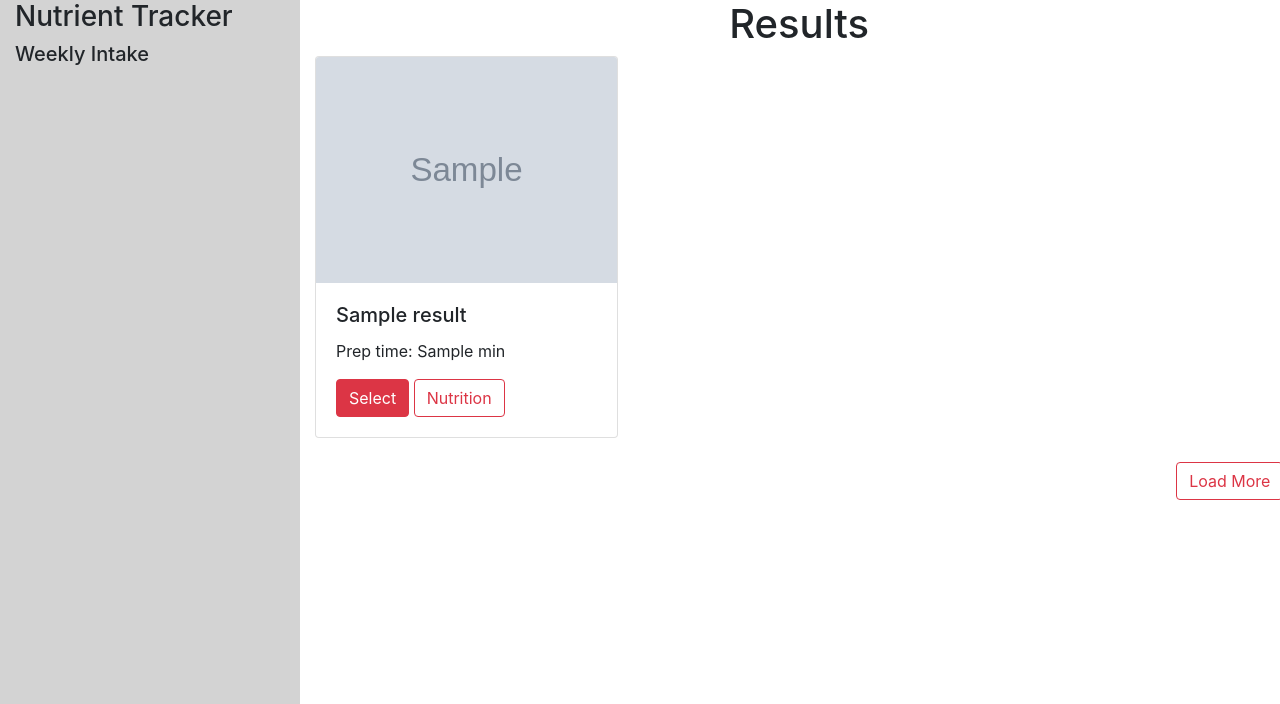
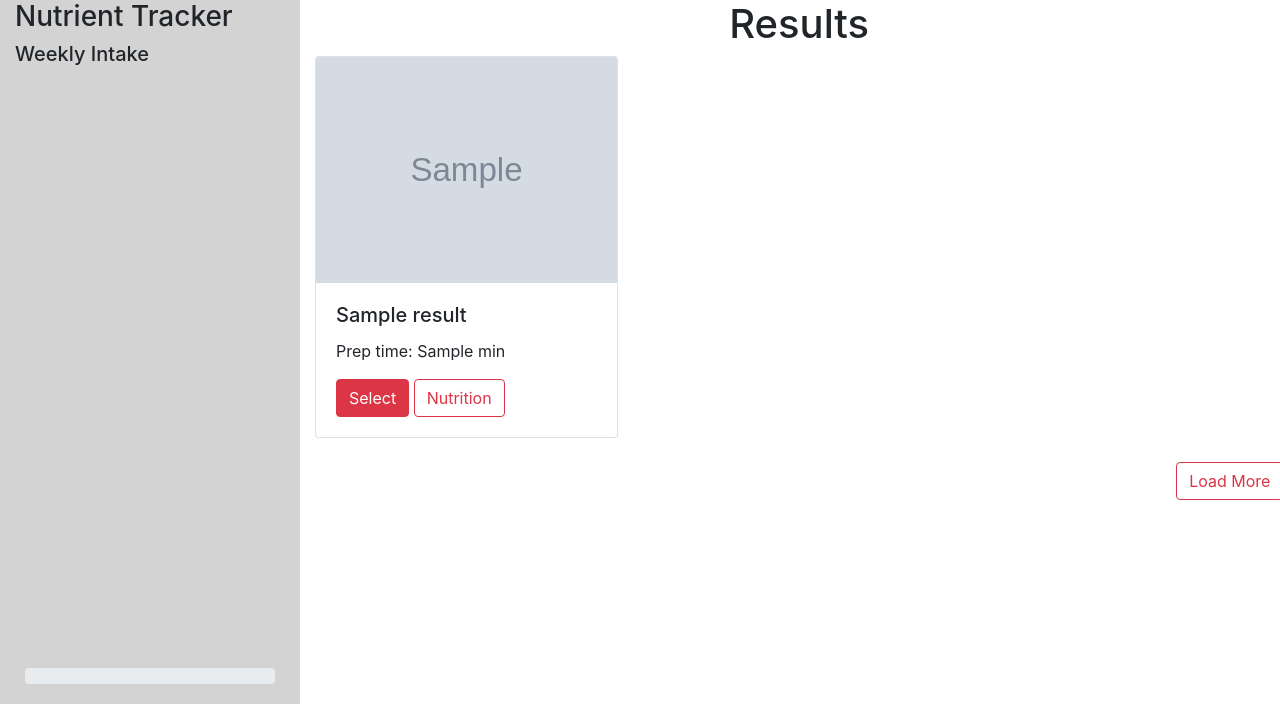
Before and after one commit to njgupta23/MealHub, a Flask app: template templates/results.html in a window 1280 px wide. Shown: the part 96-800 px from the top of the page. Run offline with Flask 2, Linux system fonts and the light colour scheme; the template is opened without the code that fills it: most values are stand-ins (such as "Sample title", 1, 10 or a date in 2020); grey boxes marked "Sample" are stand-in pictures; a map, chart or similar area stays blank; some libraries are stand-ins or nearby versions.

Commit message:
added recipe selection progress bar

```diff
--- a/server.py
+++ b/server.py
@@ -282,127 +282,127 @@ def process_search():
     # number = 12 / len(cuisines)    # to accomodate for 1-3 cuisine inputs
     raw_results = []    # a list of recipe dicts with all cuisines
 
-    for cuisine in cuisines:
-        response = make_recipe_search_request(cuisine, exclude, intolerant_str)
-        print "THIS IS THE RESPONSE: {}".format(response)
-        raw_results.extend(response)
+    # for cuisine in cuisines:
+    #     response = make_recipe_search_request(cuisine, exclude, intolerant_str)
+    #     print "THIS IS THE RESPONSE: {}".format(response)
+    #     raw_results.extend(response)
 
-    results, remainder = choose_rand_results(raw_results)
-    print "THIS IS RESULTS: {}".format(results)
-    print "THIS IS REMAINDER: {}".format(remainder)
+    # results, remainder = choose_rand_results(raw_results)
+    # print "THIS IS RESULTS: {}".format(results)
+    # print "THIS IS REMAINDER: {}".format(remainder)
 
-    # if remainder == 0, do not show MORE button
+    # # if remainder == 0, do not show MORE button
 
-    ids = ""
-    for result in results:
-        recipe_id = str(result["id"])
-        ids += recipe_id + ","
+    # ids = ""
+    # for result in results:
+    #     recipe_id = str(result["id"])
+    #     ids += recipe_id + ","
 
-    nutrition = make_nutrition_info_request(ids)
+    # nutrition = make_nutrition_info_request(ids)
 
-    for i in range(len(results)):    # nutrition.body is a list of info for each result
-        results[i]["nutrition"] = nutrition.body[i]["nutrition"]["nutrients"]    # this is a list of dicts
-        results[i]["url"] = nutrition.body[i]["sourceUrl"]
-        if "image" in nutrition.body[i]:
-            results[i]["image"] = nutrition.body[i]["image"]
-        else:
-            results[i]["image"] = "/static/tomato.jpg"
+    # for i in range(len(results)):    # nutrition.body is a list of info for each result
+    #     results[i]["nutrition"] = nutrition.body[i]["nutrition"]["nutrients"]    # this is a list of dicts
+    #     results[i]["url"] = nutrition.body[i]["sourceUrl"]
+    #     if "image" in nutrition.body[i]:
+    #         results[i]["image"] = nutrition.body[i]["image"]
+    #     else:
+    #         results[i]["image"] = "/static/tomato.jpg"
 
     ####### MOCK RESULTS DICT FOR TESTING #########
 
-    # mock_results = [{
-    #     "id": 479101,
-    #     "url": "http://feedmephoebe.com/2013/11/job-food52s-pan-roasted-cauliflower/",
-    #     "image": "https://spoonacular.com/recipeImages/479101-556x370.jpg",
-    #     "title": "On the Job: Pan Roasted Cauliflower From Food52",
-    #     "readyInMinutes": 20,
-    #     "nutrition": [{0: "blah"}, {"title": "Fat", "percentOfDailyNeeds": 40.32}, {0: "blah"}, {"title": "Carbohydrates", "percentOfDailyNeeds": 8.78}, {0: "blah"}, {0: "blah"}, {0: "blah"}, {"title": "Protein", "percentOfDailyNeeds": 14.42}]
-    # }, {
-    #     "id": 479101,
-    #     "url": "http://feedmephoebe.com/2013/11/job-food52s-pan-roasted-cauliflower/",
-    #     "image": "https://spoonacular.com/recipeImages/479101-556x370.jpg",
-    #     "title": "On the Job: Pan Roasted Cauliflower From Food52",
-    #     "readyInMinutes": 20,
-    #     "nutrition": [{0: "blah"}, {"title": "Fat", "percentOfDailyNeeds": 40.32}, {0: "blah"}, {"title": "Carbohydrates", "percentOfDailyNeeds": 8.78}, {0: "blah"}, {0: "blah"}, {0: "blah"}, {"title": "Protein", "percentOfDailyNeeds": 14.42}]
-    # }, {
-    #     "id": 479101,
-    #     "url": "http://feedmephoebe.com/2013/11/job-food52s-pan-roasted-cauliflower/",
-    #     "image": "https://spoonacular.com/recipeImages/479101-556x370.jpg",
-    #     "title": "On the Job: Pan Roasted Cauliflower From Food52",
-    #     "readyInMinutes": 20,
-    #     "nutrition": [{0: "blah"}, {"title": "Fat", "percentOfDailyNeeds": 40.32}, {0: "blah"}, {"title": "Carbohydrates", "percentOfDailyNeeds": 8.78}, {0: "blah"}, {0: "blah"}, {0: "blah"}, {"title": "Protein", "percentOfDailyNeeds": 14.42}]
-    # }, {
-    #     "id": 479101,
-    #     "url": "http://feedmephoebe.com/2013/11/job-food52s-pan-roasted-cauliflower/",
-    #     "image": "https://spoonacular.com/recipeImages/479101-556x370.jpg",
-    #     "title": "On the Job: Pan Roasted Cauliflower From Food52",
-    #     "readyInMinutes": 20,
-    #     "nutrition": [{0: "blah"}, {"title": "Fat", "percentOfDailyNeeds": 40.32}, {0: "blah"}, {"title": "Carbohydrates", "percentOfDailyNeeds": 8.78}, {0: "blah"}, {0: "blah"}, {0: "blah"}, {"title": "Protein", "percentOfDailyNeeds": 14.42}]
-    # }, {
-    #     "id": 479101,
-    #     "url": "http://feedmephoebe.com/2013/11/job-food52s-pan-roasted-cauliflower/",
-    #     "image": "https://spoonacular.com/recipeImages/479101-556x370.jpg",
-    #     "title": "On the Job: Pan Roasted Cauliflower From Food52",
-    #     "readyInMinutes": 20,
-    #     "nutrition": [{0: "blah"}, {"title": "Fat", "percentOfDailyNeeds": 40.32}, {0: "blah"}, {"title": "Carbohydrates", "percentOfDailyNeeds": 8.78}, {0: "blah"}, {0: "blah"}, {0: "blah"}, {"title": "Protein", "percentOfDailyNeeds": 14.42}]
-    # }, {
-    #     "id": 479101,
-    #     "url": "http://feedmephoebe.com/2013/11/job-food52s-pan-roasted-cauliflower/",
-    #     "image": "https://spoonacular.com/recipeImages/479101-556x370.jpg",
-    #     "title": "On the Job: Pan Roasted Cauliflower From Food52",
-    #     "readyInMinutes": 20,
-    #     "nutrition": [{0: "blah"}, {"title": "Fat", "percentOfDailyNeeds": 40.32}, {0: "blah"}, {"title": "Carbohydrates", "percentOfDailyNeeds": 8.78}, {0: "blah"}, {0: "blah"}, {0: "blah"}, {"title": "Protein", "percentOfDailyNeeds": 14.42}]
-    # }, {
-    #     "id": 479101,
-    #     "url": "http://feedmephoebe.com/2013/11/job-food52s-pan-roasted-cauliflower/",
-    #     "image": "https://spoonacular.com/recipeImages/479101-556x370.jpg",
-    #     "title": "On the Job: Pan Roasted Cauliflower From Food52",
-    #     "readyInMinutes": 20,
-    #     "nutrition": [{0: "blah"}, {"title": "Fat", "percentOfDailyNeeds": 40.32}, {0: "blah"}, {"title": "Carbohydrates", "percentOfDailyNeeds": 8.78}, {0: "blah"}, {0: "blah"}, {0: "blah"}, {"title": "Protein", "percentOfDailyNeeds": 14.42}]
-    # }, {
-    #     "id": 479101,
-    #     "url": "http://feedmephoebe.com/2013/11/job-food52s-pan-roasted-cauliflower/",
-    #     "image": "https://spoonacular.com/recipeImages/479101-556x370.jpg",
-    #     "title": "On the Job: Pan Roasted Cauliflower From Food52",
-    #     "readyInMinutes": 20,
-    #     "nutrition": [{0: "blah"}, {"title": "Fat", "percentOfDailyNeeds": 40.32}, {0: "blah"}, {"title": "Carbohydrates", "percentOfDailyNeeds": 8.78}, {0: "blah"}, {0: "blah"}, {0: "blah"}, {"title": "Protein", "percentOfDailyNeeds": 14.42}]
-    # }, {
-    #     "id": 479101,
-    #     "url": "http://feedmephoebe.com/2013/11/job-food52s-pan-roasted-cauliflower/",
-    #     "image": "https://spoonacular.com/recipeImages/479101-556x370.jpg",
-    #     "title": "On the Job: Pan Roasted Cauliflower From Food52",
-    #     "readyInMinutes": 20,
-    #     "nutrition": [{0: "blah"}, {"title": "Fat", "percentOfDailyNeeds": 40.32}, {0: "blah"}, {"title": "Carbohydrates", "percentOfDailyNeeds": 8.78}, {0: "blah"}, {0: "blah"}, {0: "blah"}, {"title": "Protein", "percentOfDailyNeeds": 14.42}]
-    # }, {
-    #     "id": 479101,
-    #     "url": "http://feedmephoebe.com/2013/11/job-food52s-pan-roasted-cauliflower/",
-    #     "image": "https://spoonacular.com/recipeImages/479101-556x370.jpg",
-    #     "title": "On the Job: Pan Roasted Cauliflower From Food52",
-    #     "readyInMinutes": 20,
-    #     "nutrition": [{0: "blah"}, {"title": "Fat", "percentOfDailyNeeds": 40.32}, {0: "blah"}, {"title": "Carbohydrates", "percentOfDailyNeeds": 8.78}, {0: "blah"}, {0: "blah"}, {0: "blah"}, {"title": "Protein", "percentOfDailyNeeds": 14.42}]
-    # }, {
-    #     "id": 479101,
-    #     "url": "http://feedmephoebe.com/2013/11/job-food52s-pan-roasted-cauliflower/",
-    #     "image": "https://spoonacular.com/recipeImages/479101-556x370.jpg",
-    #     "title": "On the Job: Pan Roasted Cauliflower From Food52",
-    #     "readyInMinutes": 20,
-    #     "nutrition": [{0: "blah"}, {"title": "Fat", "percentOfDailyNeeds": 40.32}, {0: "blah"}, {"title": "Carbohydrates", "percentOfDailyNeeds": 8.78}, {0: "blah"}, {0: "blah"}, {0: "blah"}, {"title": "Protein", "percentOfDailyNeeds": 14.42}]
-    # }, {
-    #     "id": 479101,
-    #     "url": "http://feedmephoebe.com/2013/11/job-food52s-pan-roasted-cauliflower/",
-    #     "image": "https://spoonacular.com/recipeImages/479101-556x370.jpg",
-    #     "title": "On the Job: Pan Roasted Cauliflower From Food52",
-    #     "readyInMinutes": 20,
-    #     "nutrition": [{0: "blah"}, {"title": "Fat", "percentOfDailyNeeds": 40.32}, {0: "blah"}, {"title": "Carbohydrates", "percentOfDailyNeeds": 8.78}, {0: "blah"}, {0: "blah"}, {0: "blah"}, {"title": "Protein", "percentOfDailyNeeds": 14.42}]
-    # }
-    # ]
+    mock_results = [{
+        "id": 479101,
+        "url": "http://feedmephoebe.com/2013/11/job-food52s-pan-roasted-cauliflower/",
+        "image": "https://spoonacular.com/recipeImages/479101-556x370.jpg",
+        "title": "On the Job: Pan Roasted Cauliflower From Food52",
+        "readyInMinutes": 20,
+        "nutrition": [{0: "blah"}, {"title": "Fat", "percentOfDailyNeeds": 40.32}, {0: "blah"}, {"title": "Carbohydrates", "percentOfDailyNeeds": 8.78}, {0: "blah"}, {0: "blah"}, {0: "blah"}, {"title": "Protein", "percentOfDailyNeeds": 14.42}]
+    }, {
+        "id": 479101,
+        "url": "http://feedmephoebe.com/2013/11/job-food52s-pan-roasted-cauliflower/",
+        "image": "https://spoonacular.com/recipeImages/479101-556x370.jpg",
+        "title": "On the Job: Pan Roasted Cauliflower From Food52",
+        "readyInMinutes": 20,
+        "nutrition": [{0: "blah"}, {"title": "Fat", "percentOfDailyNeeds": 40.32}, {0: "blah"}, {"title": "Carbohydrates", "percentOfDailyNeeds": 8.78}, {0: "blah"}, {0: "blah"}, {0: "blah"}, {"title": "Protein", "percentOfDailyNeeds": 14.42}]
+    }, {
+        "id": 479101,
+        "url": "http://feedmephoebe.com/2013/11/job-food52s-pan-roasted-cauliflower/",
+        "image": "https://spoonacular.com/recipeImages/479101-556x370.jpg",
+        "title": "On the Job: Pan Roasted Cauliflower From Food52",
+        "readyInMinutes": 20,
+        "nutrition": [{0: "blah"}, {"title": "Fat", "percentOfDailyNeeds": 40.32}, {0: "blah"}, {"title": "Carbohydrates", "percentOfDailyNeeds": 8.78}, {0: "blah"}, {0: "blah"}, {0: "blah"}, {"title": "Protein", "percentOfDailyNeeds": 14.42}]
+    }, {
+        "id": 479101,
+        "url": "http://feedmephoebe.com/2013/11/job-food52s-pan-roasted-cauliflower/",
+        "image": "https://spoonacular.com/recipeImages/479101-556x370.jpg",
+        "title": "On the Job: Pan Roasted Cauliflower From Food52",
+        "readyInMinutes": 20,
+        "nutrition": [{0: "blah"}, {"title": "Fat", "percentOfDailyNeeds": 40.32}, {0: "blah"}, {"title": "Carbohydrates", "percentOfDailyNeeds": 8.78}, {0: "blah"}, {0: "blah"}, {0: "blah"}, {"title": "Protein", "percentOfDailyNeeds": 14.42}]
+    }, {
+        "id": 479101,
+        "url": "http://feedmephoebe.com/2013/11/job-food52s-pan-roasted-cauliflower/",
+        "image": "https://spoonacular.com/recipeImages/479101-556x370.jpg",
+        "title": "On the Job: Pan Roasted Cauliflower From Food52",
+        "readyInMinutes": 20,
+        "nutrition": [{0: "blah"}, {"title": "Fat", "percentOfDailyNeeds": 40.32}, {0: "blah"}, {"title": "Carbohydrates", "percentOfDailyNeeds": 8.78}, {0: "blah"}, {0: "blah"}, {0: "blah"}, {"title": "Protein", "percentOfDailyNeeds": 14.42}]
+    }, {
+        "id": 479101,
+        "url": "http://feedmephoebe.com/2013/11/job-food52s-pan-roasted-cauliflower/",
+        "image": "https://spoonacular.com/recipeImages/479101-556x370.jpg",
+        "title": "On the Job: Pan Roasted Cauliflower From Food52",
+        "readyInMinutes": 20,
+        "nutrition": [{0: "blah"}, {"title": "Fat", "percentOfDailyNeeds": 40.32}, {0: "blah"}, {"title": "Carbohydrates", "percentOfDailyNeeds": 8.78}, {0: "blah"}, {0: "blah"}, {0: "blah"}, {"title": "Protein", "percentOfDailyNeeds": 14.42}]
+    }, {
+        "id": 479101,
+        "url": "http://feedmephoebe.com/2013/11/job-food52s-pan-roasted-cauliflower/",
+        "image": "https://spoonacular.com/recipeImages/479101-556x370.jpg",
+        "title": "On the Job: Pan Roasted Cauliflower From Food52",
+        "readyInMinutes": 20,
+        "nutrition": [{0: "blah"}, {"title": "Fat", "percentOfDailyNeeds": 40.32}, {0: "blah"}, {"title": "Carbohydrates", "percentOfDailyNeeds": 8.78}, {0: "blah"}, {0: "blah"}, {0: "blah"}, {"title": "Protein", "percentOfDailyNeeds": 14.42}]
+    }, {
+        "id": 479101,
+        "url": "http://feedmephoebe.com/2013/11/job-food52s-pan-roasted-cauliflower/",
+        "image": "https://spoonacular.com/recipeImages/479101-556x370.jpg",
+        "title": "On the Job: Pan Roasted Cauliflower From Food52",
+        "readyInMinutes": 20,
+        "nutrition": [{0: "blah"}, {"title": "Fat", "percentOfDailyNeeds": 40.32}, {0: "blah"}, {"title": "Carbohydrates", "percentOfDailyNeeds": 8.78}, {0: "blah"}, {0: "blah"}, {0: "blah"}, {"title": "Protein", "percentOfDailyNeeds": 14.42}]
+    }, {
+        "id": 479101,
+        "url": "http://feedmephoebe.com/2013/11/job-food52s-pan-roasted-cauliflower/",
+        "image": "https://spoonacular.com/recipeImages/479101-556x370.jpg",
+        "title": "On the Job: Pan Roasted Cauliflower From Food52",
+        "readyInMinutes": 20,
+        "nutrition": [{0: "blah"}, {"title": "Fat", "percentOfDailyNeeds": 40.32}, {0: "blah"}, {"title": "Carbohydrates", "percentOfDailyNeeds": 8.78}, {0: "blah"}, {0: "blah"}, {0: "blah"}, {"title": "Protein", "percentOfDailyNeeds": 14.42}]
+    }, {
+        "id": 479101,
+        "url": "http://feedmephoebe.com/2013/11/job-food52s-pan-roasted-cauliflower/",
+        "image": "https://spoonacular.com/recipeImages/479101-556x370.jpg",
+        "title": "On the Job: Pan Roasted Cauliflower From Food52",
+        "readyInMinutes": 20,
+        "nutrition": [{0: "blah"}, {"title": "Fat", "percentOfDailyNeeds": 40.32}, {0: "blah"}, {"title": "Carbohydrates", "percentOfDailyNeeds": 8.78}, {0: "blah"}, {0: "blah"}, {0: "blah"}, {"title": "Protein", "percentOfDailyNeeds": 14.42}]
+    }, {
+        "id": 479101,
+        "url": "http://feedmephoebe.com/2013/11/job-food52s-pan-roasted-cauliflower/",
+        "image": "https://spoonacular.com/recipeImages/479101-556x370.jpg",
+        "title": "On the Job: Pan Roasted Cauliflower From Food52",
+        "readyInMinutes": 20,
+        "nutrition": [{0: "blah"}, {"title": "Fat", "percentOfDailyNeeds": 40.32}, {0: "blah"}, {"title": "Carbohydrates", "percentOfDailyNeeds": 8.78}, {0: "blah"}, {0: "blah"}, {0: "blah"}, {"title": "Protein", "percentOfDailyNeeds": 14.42}]
+    }, {
+        "id": 479101,
+        "url": "http://feedmephoebe.com/2013/11/job-food52s-pan-roasted-cauliflower/",
+        "image": "https://spoonacular.com/recipeImages/479101-556x370.jpg",
+        "title": "On the Job: Pan Roasted Cauliflower From Food52",
+        "readyInMinutes": 20,
+        "nutrition": [{0: "blah"}, {"title": "Fat", "percentOfDailyNeeds": 40.32}, {0: "blah"}, {"title": "Carbohydrates", "percentOfDailyNeeds": 8.78}, {0: "blah"}, {0: "blah"}, {0: "blah"}, {"title": "Protein", "percentOfDailyNeeds": 14.42}]
+    }
+    ]
 
     return render_template("results.html",
                            start=start,
                            cuisines=cuisines,
                            exclude=exclude,
                            intolerant=intolerant,
-                           results=results,
+                           results=mock_results,
                            fname=user.fname)
 
 
@@ -553,7 +553,7 @@ def fat_data():
 
     if fat > 100:
         fat = 100
-        color = "#E04732"
+        color = "#CC0000"
 
     fat_dict = {
                 "labels": [
@@ -596,7 +596,7 @@ def carbs_data():
 
     if carbs > 100:
         carbs = 100
-        color = "#E04732"
+        color = "#CC0000"
 
     carbs_dict = {
                 "labels": [
@@ -639,7 +639,7 @@ def protein_data():
 
     if protein > 100:
         protein = 100
-        color = "#E04732"
+        color = "#CC0000"
 
     protein_dict = {
                 "labels": [
--- a/static/helper.js
+++ b/static/helper.js
@@ -40,13 +40,6 @@ function changeButton(evt) {
         carbsTotal += $(this).data("carbs");
         proteinTotal += $(this).data("protein");
 
-        // loop over HIDDEN_INPUTS
-        // if .attr("value","") is true: add buttonData and break
-        // else: continue
-        // for (let input in HIDDEN_INPUTS) {
-        //     if ()
-        // }
-
         for (let day in dataObj) {
             if (dataObj[day] === "") {
                 dataObj[day] = JSON.stringify(buttonData);
@@ -71,12 +64,14 @@ function changeButton(evt) {
         console.log("this is the counter after unsaving: " + COUNTER);
         }
 
-    if (5-COUNTER === 1) {
-        $(".results-msg").html("Select " + (5-COUNTER) + " more recipe");
-        }
+    if (COUNTER !== 0) {
+        $(".progress-bar").html(COUNTER + " of 5");
+    }
     else {
-        $(".results-msg").html("Select " + (5-COUNTER) + " more recipes");
-        }
+        $(".progress-bar").html("");
+    }
+    $(".progress-bar").css("width", COUNTER*20 + "%");
+    $(".progress-bar").attr("aria-valuenow", COUNTER*20);
 
     if (COUNTER === 5) {
         $("#create").css("visibility", "visible");
@@ -103,8 +98,7 @@ button.on('click',changeButton);
 let options = {
     legend: {
             display: false
-    },
-    // events: []
+    }
 };
 
 function makeNutriDict(id, nutrient) {
@@ -217,7 +211,7 @@ function makeNutriDictForTracker(nutrient) {
 
     if (percentOfWeeklyNeeds > 100) {
         percentOfWeeklyNeeds = 100;
-        color = "#E04732";
+        color = "#CC0000";
     }
 
     let data_dict = {
--- a/static/styles.css
+++ b/static/styles.css
@@ -123,7 +123,7 @@
   content: ' ';
   display: block;
   /* adjust 'height' to position overlay content vertically */
-  height: 25%;
+  height: 23%;
 }
 
 .results-msg {
@@ -134,6 +134,24 @@
   display: block;
 }
 
+.progress {
+  width: 250px;
+  margin-left: 10px;
+  margin-bottom: 20px;
+  position: absolute;
+  bottom:0;
+}
+
+.progress-bar {
+  width: 0%;
+}
+
+.create-btn {
+  margin-left: 15px;
+  margin-bottom: 50px;
+  position: absolute;
+  bottom:0;
+}
 
 
 /******************* FORM STYLES *********************/
--- a/templates/base.html
+++ b/templates/base.html
@@ -26,7 +26,7 @@
     <!-- Show flashed messages -->
     {% with messages = get_flashed_messages() %}
         {% for message in messages %}
-          <div class="alert alert-dark alert-dismissible alert-msg" role="alert">
+          <div class="alert alert-danger alert-dismissible alert-msg" role="alert">
             <p class="text-center"><strong>{{ message }}</strong></p>
             <button type="button" class="close" data-dismiss="alert" aria-label="Close"><span aria-hidden="true">&times;</span></button>
           </div>
@@ -34,7 +34,7 @@
     {% endwith %}
 
     <script>
-      $(".alert").delay(2000).fadeOut();
+      $(".alert").delay(5000).fadeOut();
     </script>
 
     {% block content %}CONTENT HERE{% endblock %}
--- a/templates/results.html
+++ b/templates/results.html
@@ -29,12 +29,9 @@
               <canvas id="fatTracker"></canvas>
               <canvas id="carbsTracker"></canvas>
               <canvas id="proteinTracker"></canvas>
-
-
-              <div class="results-msg">
             </div>
 
-              <form action="/save-recipes" method="POST">
+            <form class="create-btn" action="/save-recipes" method="POST">
                 <input type="hidden" name="recipe-1">
                 <input type="hidden" name="recipe-2">
                 <input type="hidden" name="recipe-3">
@@ -45,6 +42,9 @@
                     Create Meal Plan
                 </button>
             </form>
+
+            <div class="progress">
+              <div class="progress-bar bg-danger" role="progressbar" aria-valuenow="0" aria-valuemin="0" aria-valuemax="100"></div>
             </div>
         </nav>
     </div>
```
Also changed, not shown: README.md (added). Lines whose indentation alone changed are shown as unchanged.
